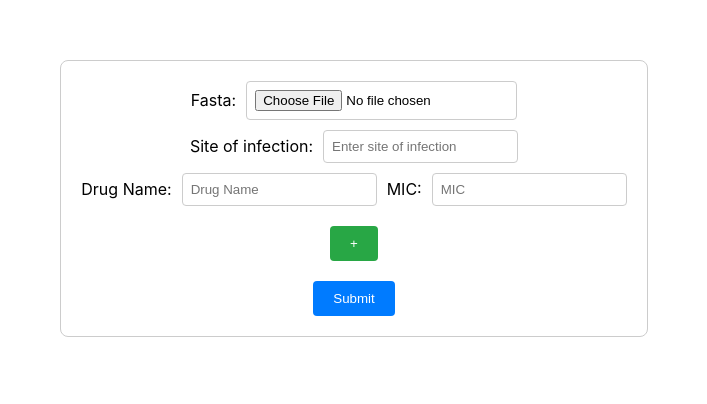
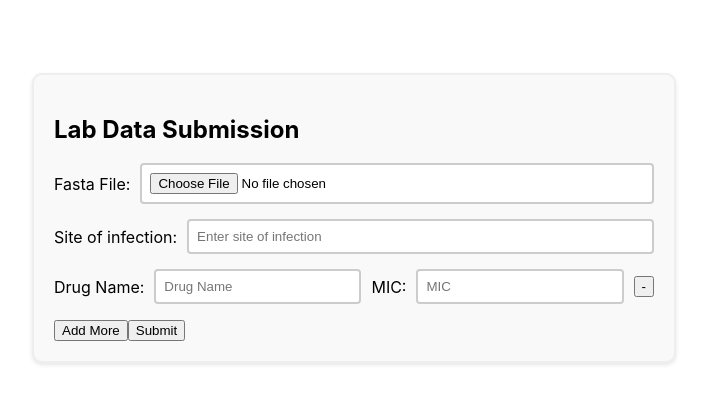
Before and after one commit to Wyatt-Drew/startup2024, a React (Create React App) app: page / in a window 1280 px wide. Shown: the part 202-606 px from the top of the page, without its empty margins (286-993 px from the left). Built offline with nearby package versions, Linux system fonts and the light colour scheme.

Commit message:
Cooler css

```diff
--- a/src/pages/LabDataForm.css
+++ b/src/pages/LabDataForm.css
@@ -2,43 +2,34 @@
     display: flex;
     justify-content: center;
     align-items: center;
-    height: 100vh;
+    min-height: 100vh;
+    padding: 20px;
   }
 
   .lab-data-form {
-    display: flex;
-    flex-direction: column;
-    align-items: center;
-    gap: 10px;
-    border: 1px solid #ccc;
+    width: 100%;
+    max-width: 600px;
+    background: #f9f9f9;
+    border: 2px solid #eee;
     padding: 20px;
-    border-radius: 8px;
+    border-radius: 10px;
+    box-shadow: 0 2px 4px rgba(0, 0, 0, 0.1);
   }
 
   .input-group, .lab-data-group {
     display: flex;
+    flex-wrap: wrap;
     align-items: center;
     gap: 10px;
+    margin-bottom: 15px;
   }
 
   input[type="file"],
   input[type="text"],
   input[type="number"] {
+    flex-grow: 1;
     padding: 8px;
-    border: 1px solid #ccc;
+    border: 2px solid #ccc;
     border-radius: 4px;
+    background: #fff;
   }
-
-  .add-more, button[type="submit"] {
-    cursor: pointer;
-    background-color: #007bff;
-    color: white;
-    border: none;
-    border-radius: 4px;
-    padding: 10px 20px;
-    margin-top: 10px;
-  }
-
-  .add-more {
-    background-color: #28a745;
-  }
--- a/src/pages/LabDataForm.js
+++ b/src/pages/LabDataForm.js
@@ -15,8 +15,12 @@ const LabDataForm = () => {
   };
 
   const handleAddFields = () => {
+    setLabData([...labData, { drugName: '', mic: '' }]);
+  };
+
+  const handleRemoveFields = index => {
     const values = [...labData];
-    values.push({ drugName: '', mic: '' });
+    values.splice(index, 1);
     setLabData(values);
   };
 
@@ -30,39 +34,43 @@ const LabDataForm = () => {
   return (
     <div className="lab-data-form-container">
       <form onSubmit={handleSubmit} className="lab-data-form">
+        <h2>Lab Data Submission</h2>
         <div className="input-group">
-          <span>Fasta:</span>
+          <label htmlFor="fasta">Fasta File:</label>
           <input type="file" id="fasta" name="fasta" accept=".fasta" required />
         </div>
 
         <div className="input-group">
-          <span>Site of infection:</span>
+          <label htmlFor="siteOfInfection">Site of infection:</label>
           <input type="text" id="siteOfInfection" name="siteOfInfection" placeholder="Enter site of infection" required />
         </div>
 
         {labData.map((inputField, index) => (
           <div key={index} className="lab-data-group">
-            <span>Drug Name:</span>
+            <label htmlFor={`drugName-${index}`}>Drug Name:</label>
             <input
               type="text"
               name="drugName"
+              id={`drugName-${index}`}
               placeholder="Drug Name"
               value={inputField.drugName}
               onChange={(event) => handleLabDataChange(index, event)}
               required
             />
-            <span>MIC:</span>
+            <label htmlFor={`mic-${index}`}>MIC:</label>
             <input
               type="number"
               name="mic"
+              id={`mic-${index}`}
               placeholder="MIC"
               value={inputField.mic}
               onChange={(event) => handleLabDataChange(index, event)}
               required
             />
+            <button type="button" onClick={() => handleRemoveFields(index)} className="remove-field">-</button>
           </div>
         ))}
-        <button type="button" onClick={handleAddFields} className="add-more">+</button>
+        <button type="button" onClick={handleAddFields} className="add-more">Add More</button>
         <button type="submit">Submit</button>
       </form>
     </div>
```
